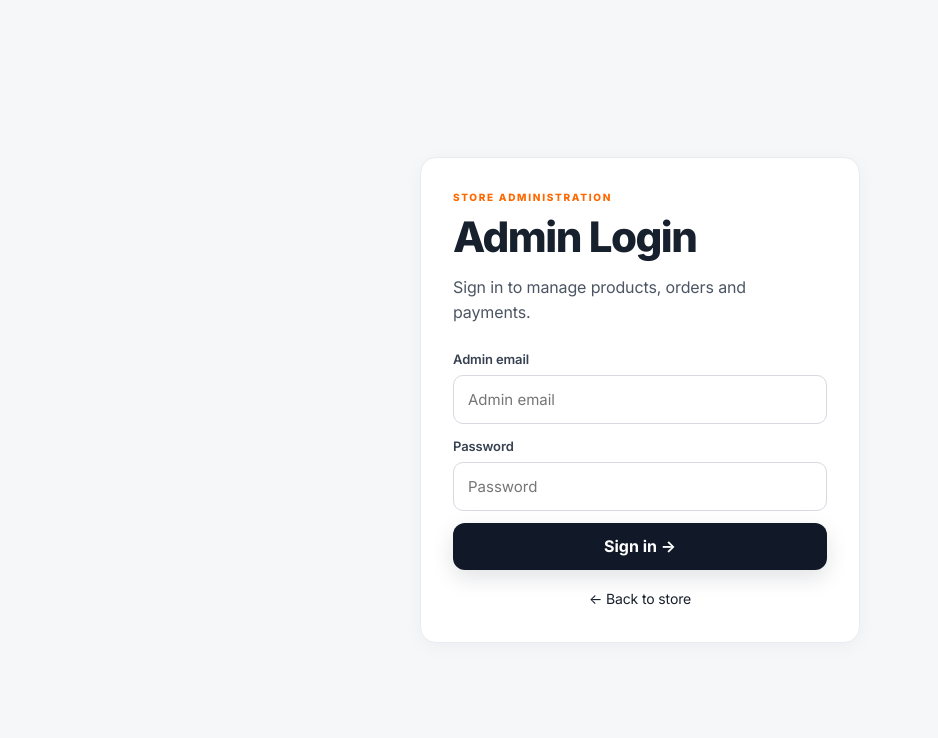
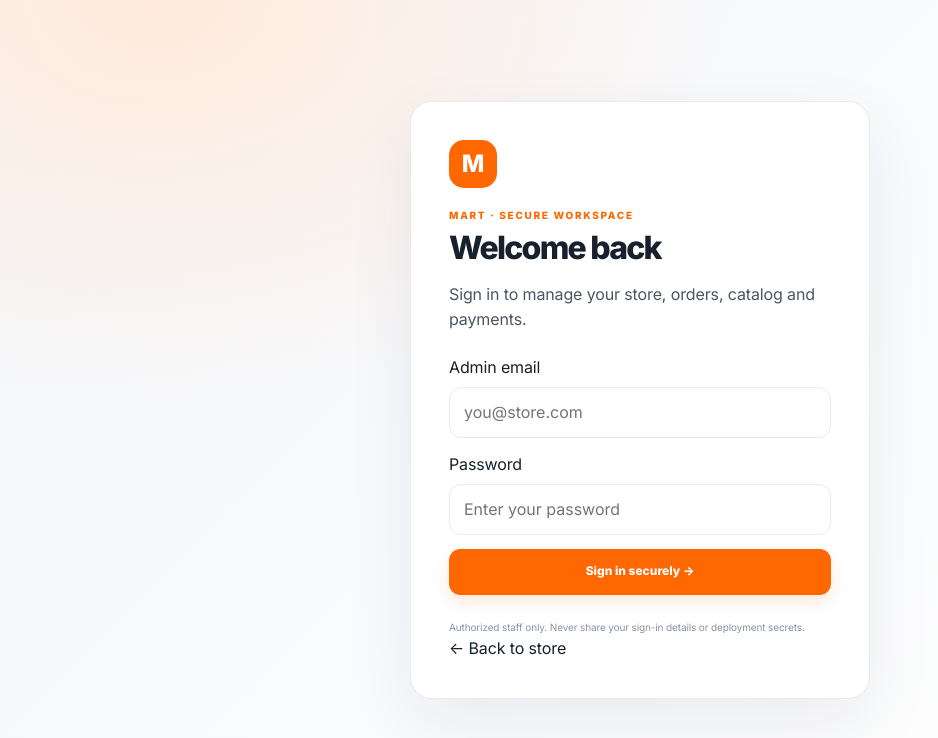
Before and after one commit to asmasud500/E-commerce-, a Next.js app: page /admin/login in a window 1280 px wide. Shown: the top 738 px of the page, without its empty margins (0-938 px from the left). Built offline with nearby package versions, Linux system fonts and the light colour scheme.

Commit message:
style: polish secure admin sign-in page

```diff
--- a/app/admin/login/page.tsx
+++ b/app/admin/login/page.tsx
@@ -1,4 +1,5 @@
 "use client";
+import Link from "next/link";
 import {useState} from "react";
 
 export default function Login(){
@@ -6,36 +7,24 @@ export default function Login(){
  const [password,setPassword]=useState("");
  const [error,setError]=useState("");
  const [busy,setBusy]=useState(false);
-
  async function submit(e:React.FormEvent){
-  e.preventDefault();
-  if(busy)return;
-  setError("");setBusy(true);
+  e.preventDefault();if(busy)return;setError("");setBusy(true);
   try{
-   const response=await fetch("/api/admin/auth/login",{
-    method:"POST",headers:{"Content-Type":"application/json"},
-    body:JSON.stringify({email:email.trim(),password}),cache:"no-store"
-   });
+   const response=await fetch("/api/admin/auth/login",{method:"POST",headers:{"Content-Type":"application/json"},body:JSON.stringify({email:email.trim(),password}),cache:"no-store"});
    const data=await response.json().catch(()=>({}));
    if(!response.ok){setError(typeof data.error==="string"?data.error:"Sign-in failed. Check your credentials and try again.");return;}
    window.location.assign("/admin");
-  }catch{
-   setError("Could not connect to the store. Check your internet connection and try again.");
-  }finally{setBusy(false);}
+  }catch{setError("Could not connect to the store. Check your internet connection and try again.");}
+  finally{setBusy(false);}
  }
-
- return <main style={{minHeight:"100vh",display:"grid",placeItems:"center",padding:24}}>
-  <section className="admin-card" style={{width:"100%",maxWidth:440,padding:32}} aria-labelledby="admin-login-title">
-   <div className="admin-kicker">Store administration</div>
-   <h1 id="admin-login-title" style={{fontSize:42,margin:"8px 0"}}>Admin Login</h1>
-   <p>Sign in to manage products, orders and payments.</p>
-   <form onSubmit={submit} style={{display:"grid",gap:12,marginTop:24}}>
-    <label className="fld"><span>Admin email</span><input required type="email" autoComplete="username" maxLength={254} placeholder="Admin email" value={email} onChange={e=>setEmail(e.target.value)}/></label>
-    <label className="fld"><span>Password</span><input required type="password" autoComplete="current-password" maxLength={128} placeholder="Password" value={password} onChange={e=>setPassword(e.target.value)}/></label>
-    {error&&<p role="alert" aria-live="polite" style={{color:"#b91c1c"}}>{error}</p>}
-    <button type="submit" disabled={busy} style={{background:"#111827",color:"#fff"}}>{busy?"Signing in…":"Sign in →"}</button>
-   </form>
-   <a href="/" style={{display:"block",marginTop:18,textAlign:"center",fontSize:14}}>← Back to store</a>
-  </section>
- </main>
+ return <main className="admin-login-shell"><section className="admin-login-card" aria-labelledby="admin-login-title">
+  <div className="admin-login-logo" aria-hidden="true">M</div><div className="admin-kicker">MART · SECURE WORKSPACE</div>
+  <h1 id="admin-login-title">Welcome back</h1><p>Sign in to manage your store, orders, catalog and payments.</p>
+  <form onSubmit={submit}>
+   <label htmlFor="admin-email">Admin email<input id="admin-email" required type="email" autoComplete="username" maxLength={254} placeholder="you@store.com" value={email} onChange={e=>setEmail(e.target.value)}/></label>
+   <label htmlFor="admin-password">Password<input id="admin-password" required type="password" autoComplete="current-password" maxLength={128} placeholder="Enter your password" value={password} onChange={e=>setPassword(e.target.value)}/></label>
+   {error&&<p role="alert" aria-live="polite" className="admin-inline-error">{error}</p>}
+   <button className="admin-primary-action" type="submit" disabled={busy}>{busy?"Signing in…":"Sign in securely →"}</button>
+  </form><p className="admin-footnote">Authorized staff only. Never share your sign-in details or deployment secrets.</p><Link href="/" className="admin-login-back">← Back to store</Link>
+ </section></main>;
 }
```
